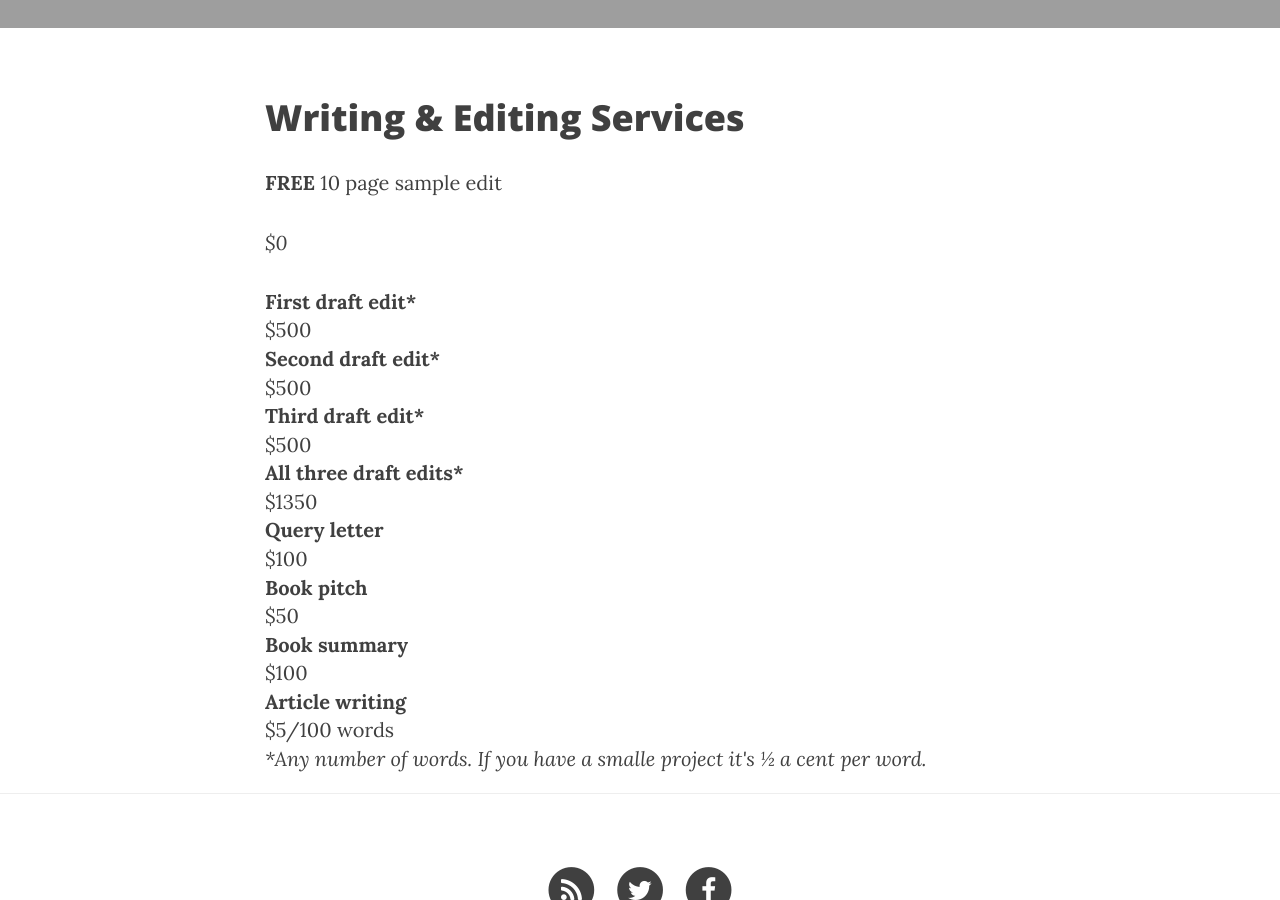
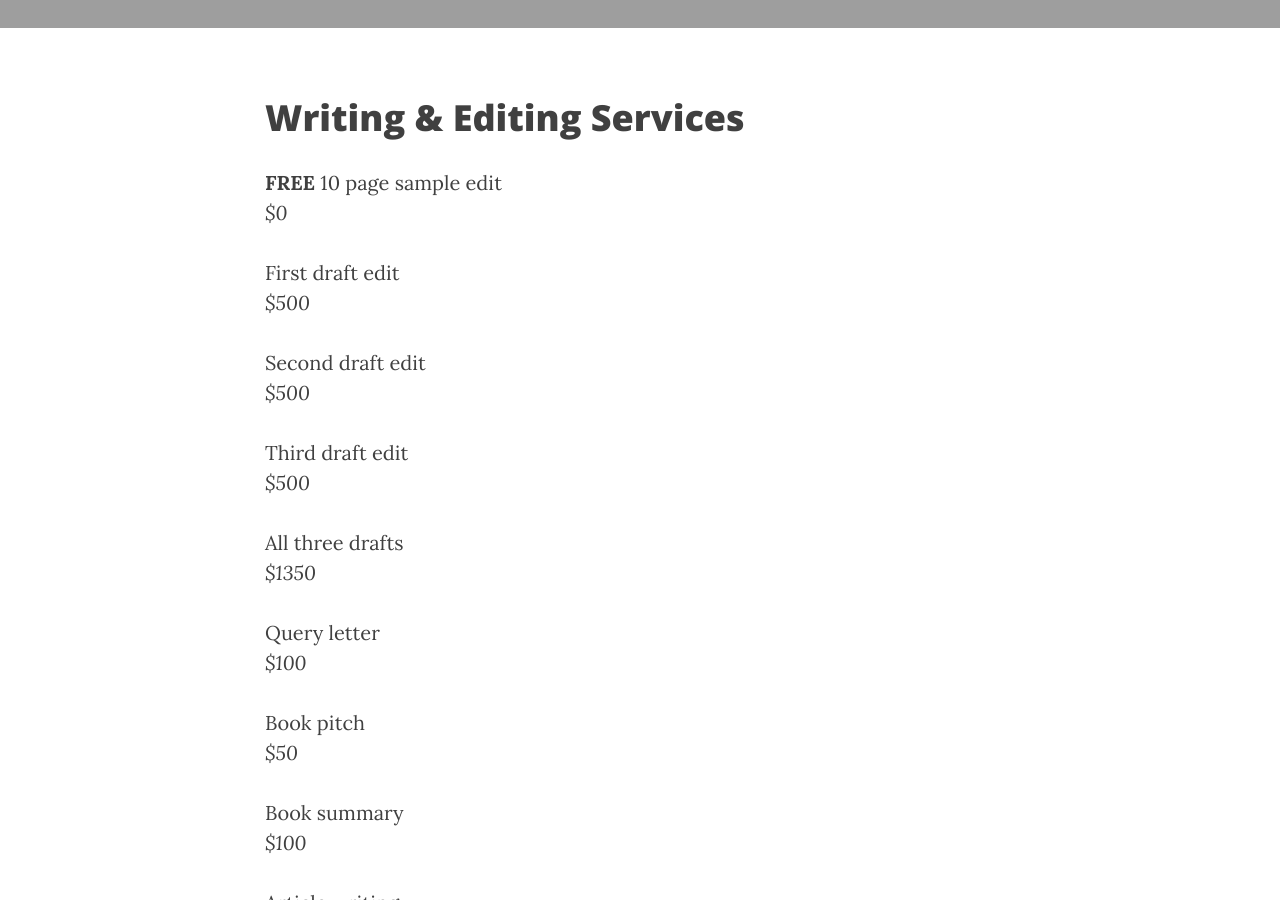
Before and after one commit to taraahmed/taraahmed.github.io, a Jekyll site: the page built from services.html, in a window 1280 px wide and 900 px high, scrolled down 428 px. Built offline with Jekyll 4.4.1, drawn with Linux system fonts in a browser that asks for light colours; nearby versions of some CDN libraries.

```diff
--- a/services.html
+++ b/services.html
@@ -6,24 +6,12 @@
 ---
 
 <h1>Writing &amp; Editing Services</h1>
-<p><b>FREE</b> 10 page sample edit</p>
-<p><i>$0</i></p>
-
-  <dt>First draft edit*</dt>
-  <dd>$500</dd>
-  <dt>Second draft edit*</dt>
-  <dd>$500</dd>
-  <dt>Third draft edit*</dt>
-  <dd>$500</dd>
-  <dt>All three draft edits*</dt>
-  <dd>$1350</dd>
-  <dt>Query letter</dt>
-  <dd>$100</dd>
-  <dt>Book pitch</dt>
-  <dd>$50</dd>
-  <dt>Book summary</dt>
-  <dd>$100</dd>
-  <dt>Article writing</dt>
-  <dd>$5/100 words</dd>
-  <dfn>*Any number of words. If you have a smalle project it's &frac12; a cent per word.</dfn>
-</dl>
+<p><b>FREE</b> 10 page sample edit<br><i>$0</i></p>
+<p>First draft edit<br><i>$500</i></p>
+<p>Second draft edit<br><i>$500</i></p>
+<p>Third draft edit<br><i>$500</i></p>
+<p>All three drafts<br><i>$1350</i></p>
+<p>Query letter<br><i>$100</i></p>
+<p>Book pitch<br><i>$50</i></p>
+<p>Book summary<br><i>$100</i></p>
+<p>Article writing<br><i>$5/100 words</i></p>
```
